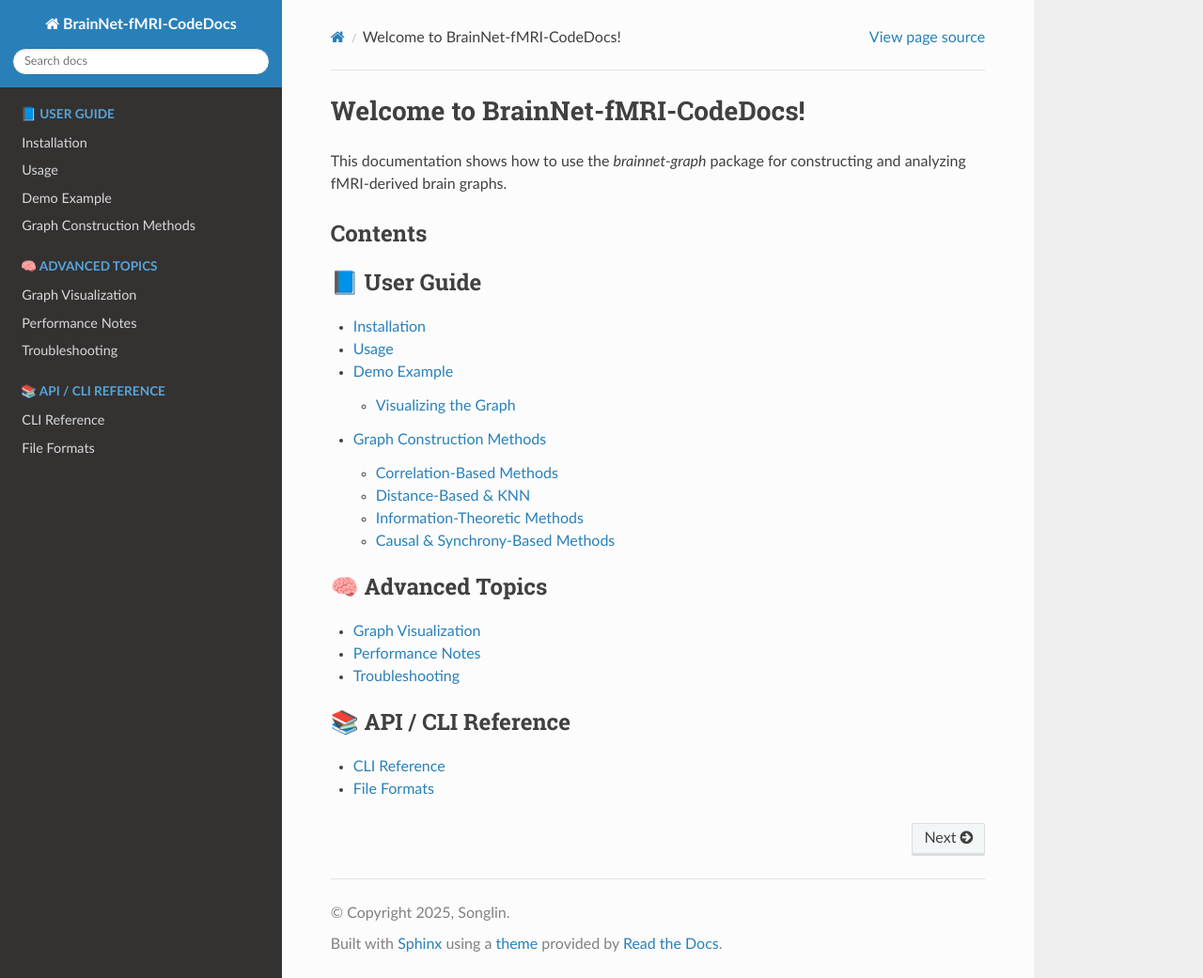
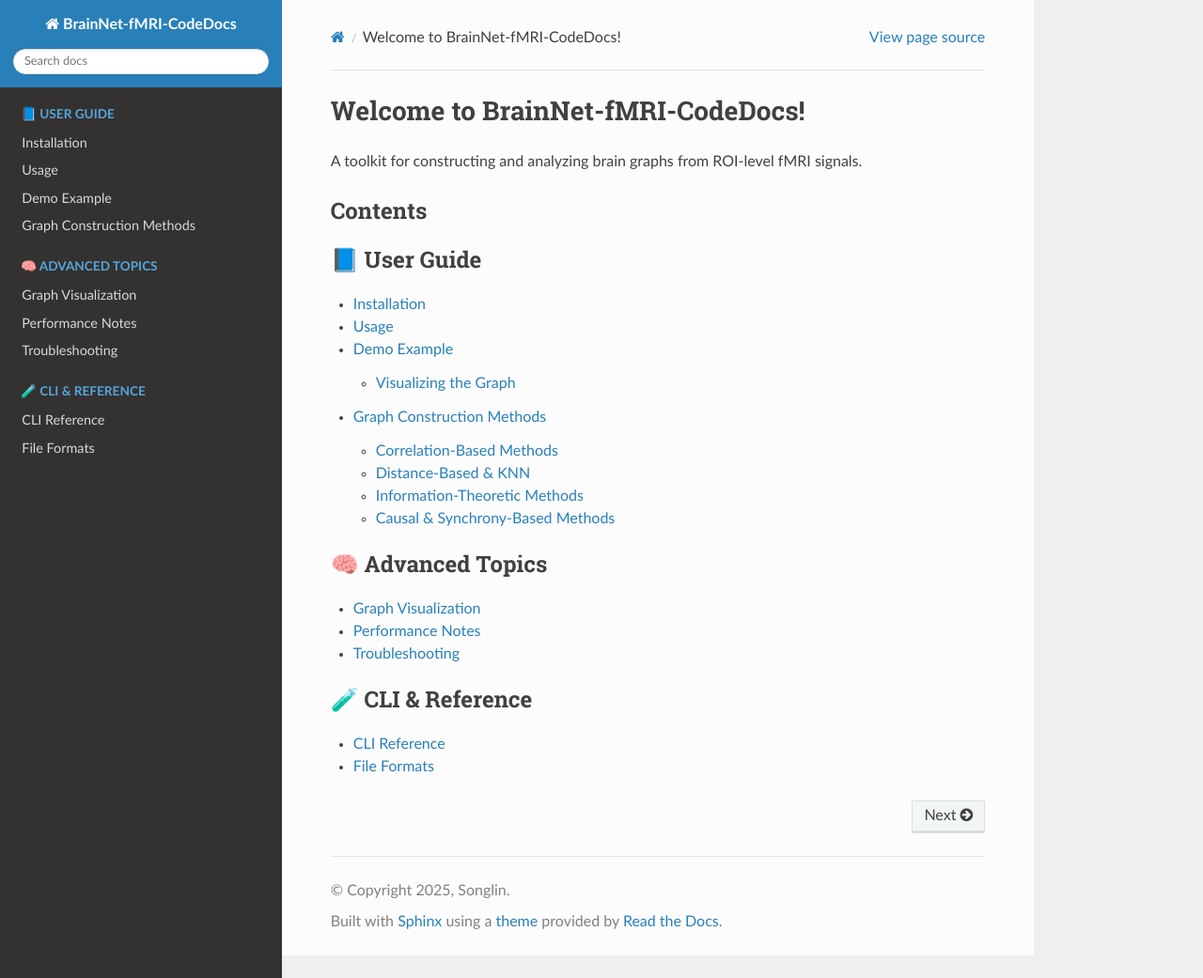
Before and after one commit to soz223/BrainNet-fMRI-CodeDocs, a Sphinx documentation site: the page built from docs/source/index.rst, in a window 1280 px wide and 1041 px high. Shown: the whole window at 94% size. Built offline with Sphinx 7.4.7 and the Read the Docs theme 3.1.0, drawn with Linux system fonts in a browser that asks for light colours.

```diff
--- a/docs/source/index.rst
+++ b/docs/source/index.rst
@@ -1,9 +1,9 @@
-.. BrainNet-fMRI-CodeDocs documentation master file
+.. BrainNet-fMRI-CodeDocs master file
 
 Welcome to BrainNet-fMRI-CodeDocs!
 ==================================
 
-This documentation shows how to use the `brainnet-graph` package for constructing and analyzing fMRI-derived brain graphs.
+A toolkit for constructing and analyzing brain graphs from ROI-level fMRI signals.
 
 Contents
 --------
@@ -27,7 +27,7 @@
 
 .. toctree::
    :maxdepth: 1
-   :caption: 📚 API / CLI Reference
+   :caption: 🧪 CLI & Reference
 
    cli_reference
    file_formats
```
Also changed, not shown: other parts of docs/source/index.rst (+1 -1 lines).
